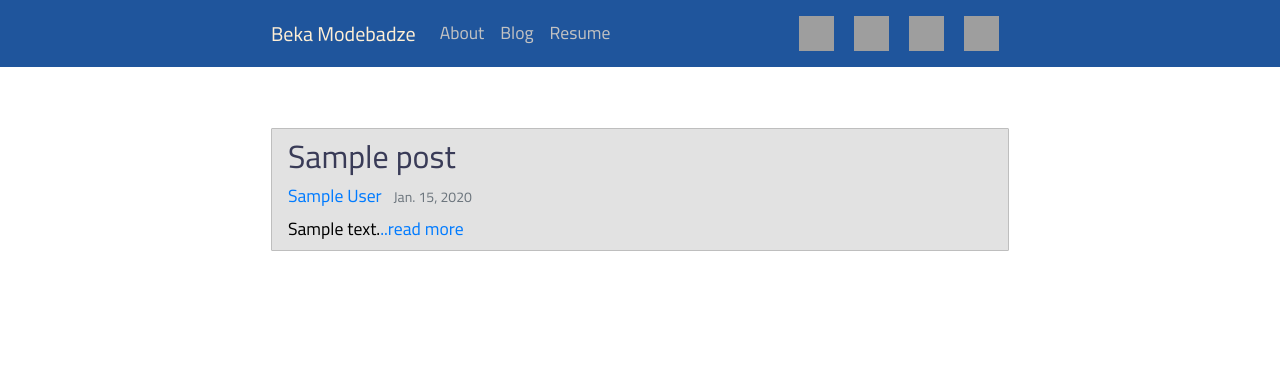
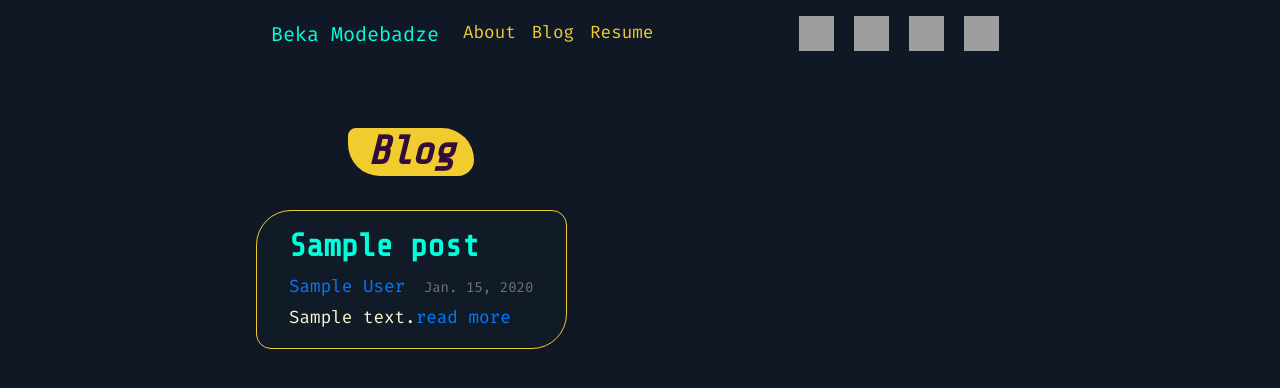
Before and after one commit to bexxmodd/bexxmodd.com, a Django app: page /blog/ in a window 1280 px wide. Shown: the top 388 px of the page. Run offline with Django 3.2, Linux system fonts and the light colour scheme; tables that the repository leaves empty hold one stand-in row (values such as "Sample post"); some libraries are stand-ins or nearby versions; grey boxes are pictures that could not be loaded.

Commit message:
updated design

```diff
--- a/bexxmodd_dot_com/blog/templates/blog/base.html
+++ b/bexxmodd_dot_com/blog/templates/blog/base.html
@@ -12,28 +12,41 @@
     <!-- Bootstrap CSS -->
     <link rel="stylesheet" href="https://stackpath.bootstrapcdn.com/bootstrap/4.3.1/css/bootstrap.min.css" integrity="sha384-ggOyR0iXCbMQv3Xipma34MD+dH/1fQ784/j6cY/iJTQUOhcWr7x9JvoRxT2MZw1T" crossorigin="anonymous">
 
-    <link rel="stylesheet" type="text/css" href="{% static 'blog/main.css' %}">
 
+    <!-- Font Selection -->
     <link rel="preconnect" href="https://fonts.gstatic.com">
-    <link href="https://fonts.googleapis.com/css2?family=Cairo&display=swap" rel="stylesheet">
+<link href="https://fonts.googleapis.com/css2?family=Fira+Mono&family=Share+Tech+Mono&display=swap" rel="stylesheet">
 
     <style>
 
-h1, h2, h3, h4, h5, h6 {
-  color: #0e0d0d;
-  font-family: 'Cairo', sans-serif;
+h1 {
+  color: #320d38;
+  display: inline-flex;
+  font-family: 'Share Tech Mono', monospace;
+  background-color: #f0cc2f;
+  padding-left: 20px;
+  padding-right: 20px;
+  font-weight: bold;
+  font-style: italic;
+  border-radius: 10px 40px 20px;
+}
+
+h2, h3, h4, h5, h6 {
+    color: #00ffdd;
+    font-weight: bold;
+    font-family: 'Share Tech Mono', monospace;
 }
 
 body {
-  font-family: 'Cairo', sans-serif;
+    font-family: 'Fira Mono', monospace;
   font-size: 110%;
-  background: #ffffff;
-  color: #000000;
+  background: #0f1824;
+  color: #faf9d4;
   margin-top: 8rem;
 }
 
 p {
-  font-family: 'Cairo', sans-serif;
+    font-family: 'Fira Mono', monospace;
   margin: 0;
 }
 
@@ -50,16 +63,19 @@ ul {
 }
 
 .bg-steel {
-  background-color: #1f559c;
+  background-color: #0f1824;
 }
 
 .site-header .navbar-nav .nav-link {
-  color: #c2c2c2;
+  color: #f0cc2f;
+  border-radius: 20px 5px 25px;
 }
 
 .site-header .navbar-nav .nav-link:hover {
-  color: #0e0d0d;
+  color: #320d38;
+  background-color: #f0cc2f;
   opacity: .5;
+  border-radius: 20px 5px 25px;
 }
 
 .site-header .navbar-nav .nav-link.active {
@@ -67,24 +83,28 @@ ul {
 }
 
 .content-section {
-  background: #e2e2e2;
-  padding: .5rem 1rem;
-    padding-top: 0.5rem;
-    padding-right: 1rem;
-    padding-bottom: 0.5rem;
-    padding-left: 1rem;
-  border: 1px solid #bebebe;
-  border-radius: 1px;
+  background: #111a27;
+  padding: 4rem 4rem;
+    padding-top: 1rem;
+    padding-right: 2rem;
+    padding-bottom: 1rem;
+    padding-left: 2rem;
+  border: 0.5px solid #f0cc2f;
   margin-bottom: 20px;
+  border-radius: 35px 15px 35px
 }
 
 .article-title {
-  color: #393b57;
+  color: #00ffdd;
+  font-weight: bold;
 }
 
 a.article-title:hover {
-  color: #95cef0;
-  text-decoration: none;
+    display: inline-flex;
+    color: #320d38;
+    background-color: #f0cc2f;
+    border-radius: 5px 25px 25px;
+    opacity: .5;
 }
 
 .article-content {
@@ -100,7 +120,7 @@ a.article-title:hover {
 .article-metadata {
   padding-bottom: 1px;
   margin-bottom: 4px;
-  border-bottom: 1px solid #e2e2e2
+  <!-- border-bottom: 1px solid #e2e2e2 -->
 }
 
 .article-metadata a:hover {
@@ -139,7 +159,7 @@ a.article-title:hover {
     <header class="site-header">
         <nav class="navbar navbar-expand-md navbar-dark bg-steel fixed-top">
           <div class="container">
-            <a class="navbar-brand mr-6" href="{% url 'blog-about' %}" style="color:papayawhip">Beka Modebadze</a>
+            <a class="navbar-brand mr-6" href="{% url 'blog-about' %}" style="color:#00ffdd">Beka Modebadze</a>
             <button class="navbar-toggler" type="button" data-toggle="collapse" data-target="#navbarToggle" aria-controls="navbarToggle" aria-expanded="false" aria-label="Toggle navigation">
             <span class="navbar-toggler-icon"></span>
             </button>
@@ -169,7 +189,7 @@ a.article-title:hover {
     </header>
 <main role="main" class="container">
     <div class="row">
-      <div class="col-md-12">
+      <div class="col-md-14">
         {% block content %}{% endblock %}
         </div>
     </div>
--- a/bexxmodd_dot_com/blog/templates/blog/post_detail.html
+++ b/bexxmodd_dot_com/blog/templates/blog/post_detail.html
@@ -4,6 +4,7 @@
 <article class="media content-section">
     <div class="media-body">
       <h2>{{ object.title }}</h2>
+
       <div class="article-metadata">
         <a class="mr-2" href="#">{{ object.author.get_full_name }}</a>
         <small class="text-muted">{{ object.date_posted|date:"N d, Y" }}</small>
@@ -12,6 +13,7 @@
             <a class="btn btn-danger btn-sm mt-1 mb-1" href="{% url 'post-delete' object.id %}">Delete</a>
         {% endif %}
       </div>
+      <br>
       <p class="article-content">{{ object.content|safe }}</p>
     </div>
   </article>
--- a/bexxmodd_dot_com/blog/templates/blog/posts.html
+++ b/bexxmodd_dot_com/blog/templates/blog/posts.html
@@ -1,22 +1,32 @@
 {% extends "blog/base.html" %}
-{% load markdown_extras %}
+
 {% block content %}
+<style>
+    h1 {text-align: center;}
+    h2 {text-align: left;}
+    p {text-align: left;}
+    div {text-align: center;}
+</style>
 {% if user.is_authenticated %}
 <a class="nav-item nav-link" href="{% url 'post-create' %}">New Post</a>
 {% endif %}
+<style>
+    h1 {text-align: center;}
+</style>
+<h1>Blog</h1>
+<br>
+<br>
     {% for post in posts %}
     <article class="media content-section">
         <div class="media-body">
           <h2><a class="article-title" href="{% url 'post-detail' post.id %}">{{ post.title }}</a></h2>
-          <div class="article-metadata">
+          <p class="article-metadata">
             <a class="mr-2" href="#">{{ post.author.get_full_name }}</a>
             <small class="text-muted">{{ post.date_posted|date:"N d, Y" }}</small>
-          </div>
-          <p class="article-content">{{ post.content|truncatechars:450|safe }}<a href="{% url 'post-detail' post.id %}">..read more</a></p>
-
+          </p>
+          <p class="article-content">{{ post.content|truncatechars:450|safe }}<a href="{% url 'post-detail' post.id %}">read more</a></p>
         </div>
       </article>
-
     {% endfor %}
     {% if is_paginated %}
       {% if page_obj.has_previous %}
```
Also changed, not shown: bexxmodd_dot_com/blog/templates/blog/about.html (+7 -7 lines), bexxmodd_dot_com/blog/templates/blog/resume.html (+21 -13 lines), posts_in_html/systems_pt2.html (added, +279 -0 lines).
